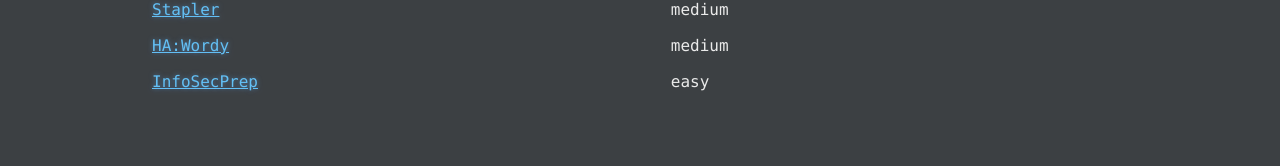
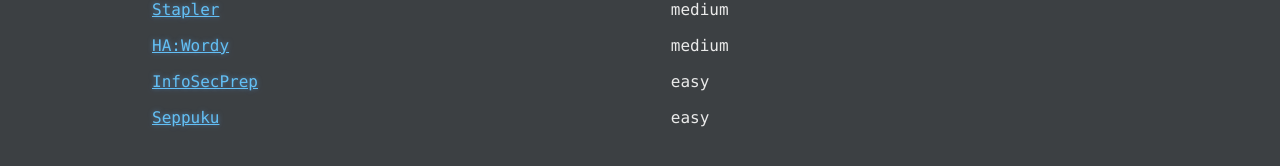
Before and after one commit to hhhharshil/hhhharshil.github.io, a Jekyll site: the page built from writeups.md, in a window 1280 px wide. Shown: the part 528-694 px from the top of the page. Built offline with Jekyll 4.4.1, drawn with Linux system fonts in a browser that asks for light colours.

Commit message:
added seppuku writeup to directory listing

```diff
--- a/writeups.md
+++ b/writeups.md
@@ -17,3 +17,4 @@ A collection of write-ups for retired boxes that breakdown my methodology.
 | [Stapler](/writeups/2021-12-26-stapler.md)        | medium     |
 | [HA:Wordy](/writeups/2021-12-27-hawordy.md)       | medium     |
 | [InfoSecPrep](/writeups/2021-12-28-infosecprep.md)| easy       |
+| [Seppuku](/writeups/2021-12-29-seppuku.md)        | easy       |
```
